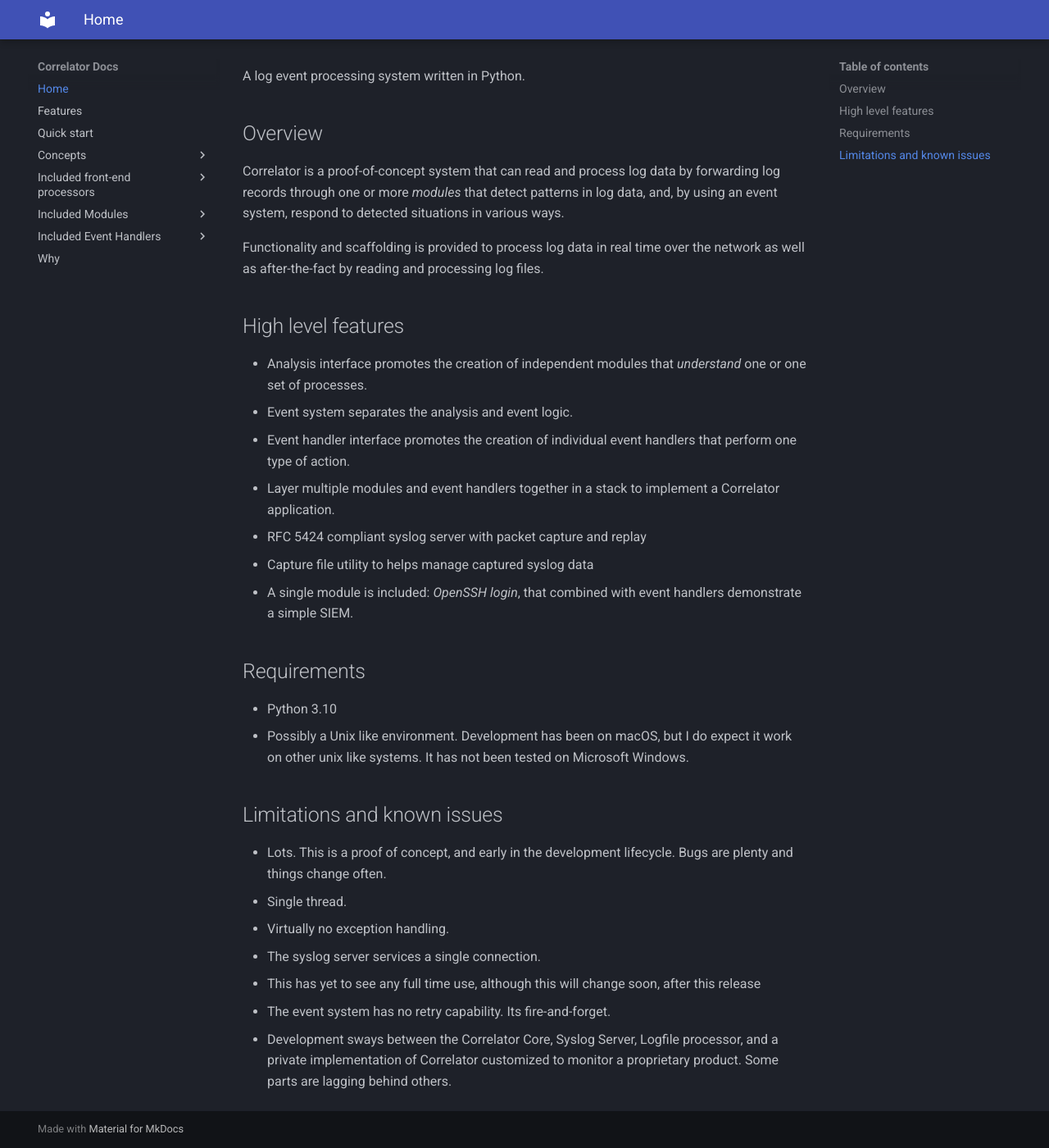
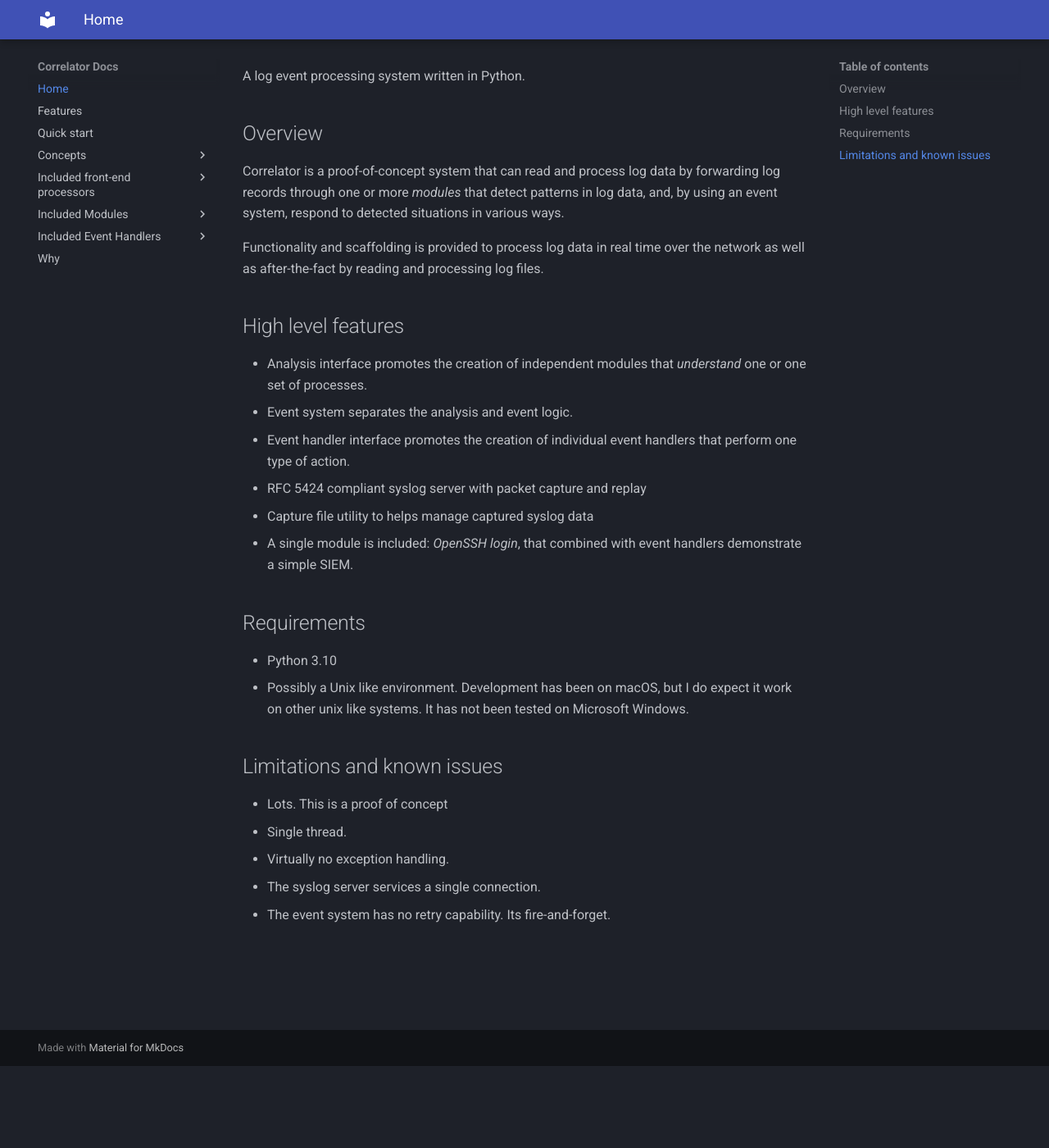
Before and after one commit to dagainz/Correlator, an MkDocs documentation site: the page built from docs/index.md, in a window 1280 px wide and 1400 px high, scrolled down 100 px. Shown: the whole window at 82% size. Built offline with MkDocs 1.6.1 and Material for MkDocs 9.7.7, drawn with Linux system fonts in a browser that asks for light colours.

Commit message:
doc updates

```diff
--- a/docs/index.md
+++ b/docs/index.md
@@ -16,7 +16,6 @@ by reading and processing log files.
 - Analysis interface promotes the creation of independent modules that *understand* one or one set of processes.
 - Event system separates the analysis and event logic.
 - Event handler interface promotes the creation of individual event handlers that perform one type of action.
-- Layer multiple modules and event handlers together in a stack to implement a Correlator application.
 - RFC 5424 compliant syslog server with packet capture and replay
 - Capture file utility to helps manage captured syslog data
 - A single module is included: *OpenSSH login*, that combined with event handlers demonstrate a simple SIEM.
@@ -29,11 +28,8 @@ It has not been tested on Microsoft Windows.
 
 ## Limitations and known issues
 
-- Lots. This is a proof of concept, and early in the development lifecycle. Bugs are plenty and things change often.
+- Lots. This is a proof of concept
 - Single thread.
 - Virtually no exception handling.
 - The syslog server services a single connection.
-- This has yet to see any full time use, although this will change soon, after this release
 - The event system has no retry capability. Its fire-and-forget.
-- Development sways between the Correlator Core, Syslog Server, Logfile processor, and a private implementation
-of Correlator customized to monitor a proprietary product. Some parts are lagging behind others.
```
